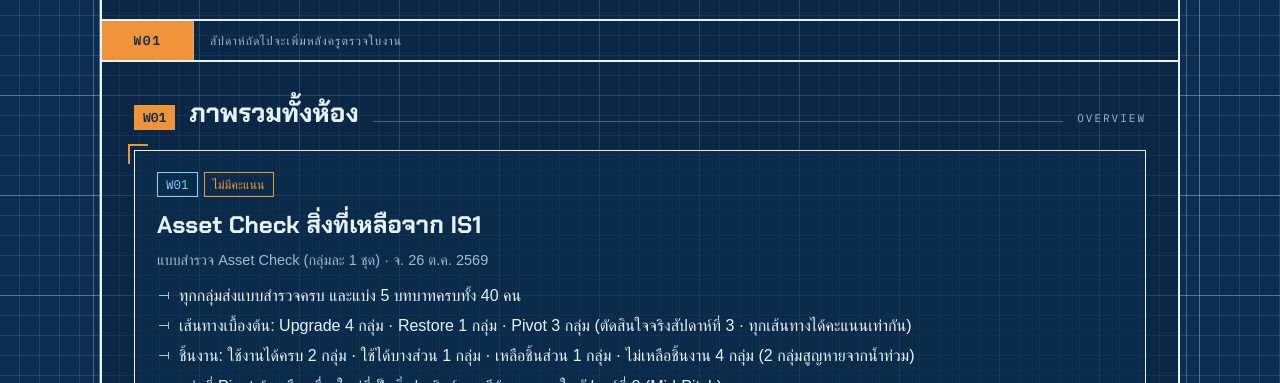
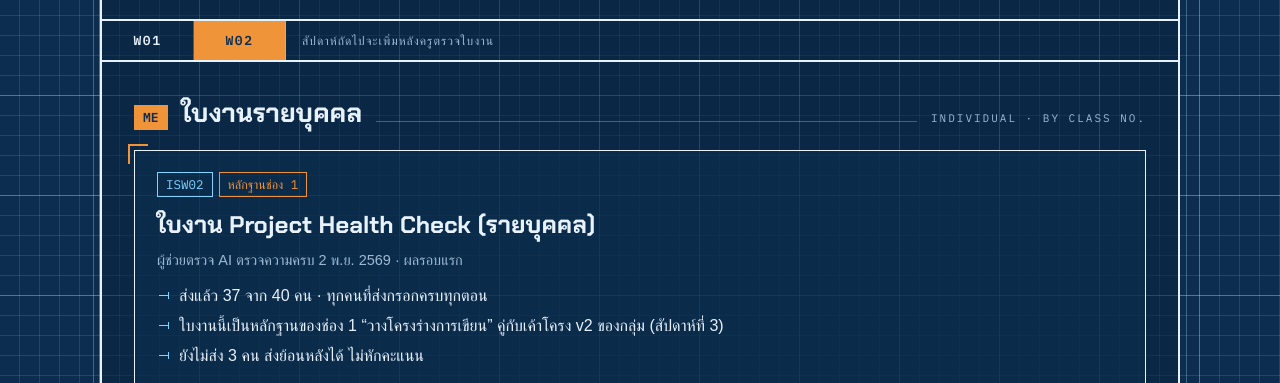
Before and after one commit to watpolprot-cloud/is2-the-pitch, a plain HTML site: page reports.html in a window 1280 px wide. Shown: the part 204-587 px from the top of the page. Drawn offline with Linux system fonts and the light colour scheme; a web font is replaced by a local one.

Commit message:
หน้ารายงาน: เพิ่มสถานะ ISW02 (W02) ตามเลขที่
Co-Authored-By: Claude Opus 5.5 (1M context) <noreply@anthropic.com>

```diff
--- a/data/reports.js
+++ b/data/reports.js
@@ -379,5 +379,67 @@ window.IS2_REPORTS = [
     ]
    }
   ]
+ },
+ {
+  "week": 2,
+  "code": "W02",
+  "individual": {
+   "code": "ISW02",
+   "title": "ใบงาน Project Health Check (รายบุคคล)",
+   "scored": "หลักฐานช่อง 1",
+   "checked": "ผู้ช่วยตรวจ AI ตรวจความครบ 2 พ.ย. 2569 · ผลรอบแรก",
+   "overview": [
+    "ส่งแล้ว 37 จาก 40 คน · ทุกคนที่ส่งกรอกครบทุกตอน",
+    "ใบงานนี้เป็นหลักฐานของช่อง 1 “วางโครงร่างการเขียน” คู่กับเค้าโครง v2 ของกลุ่ม (สัปดาห์ที่ 3)",
+    "ยังไม่ส่ง 3 คน ส่งย้อนหลังได้ ไม่หักคะแนน"
+   ],
+   "status": {
+    "ok": [
+     1,
+     2,
+     4,
+     5,
+     6,
+     7,
+     9,
+     10,
+     11,
+     12,
+     13,
+     14,
+     15,
+     16,
+     17,
+     19,
+     20,
+     21,
+     22,
+     23,
+     24,
+     25,
+     26,
+     27,
+     28,
+     29,
+     30,
+     31,
+     32,
+     33,
+     34,
+     35,
+     36,
+     37,
+     38,
+     39,
+     40
+    ]
+   },
+   "more": {
+    "3": "ส่งใบงาน W02 (1 หน้า)",
+    "8": "ส่งใบงาน W02 (1 หน้า)",
+    "18": "ส่งใบงาน W02 (1 หน้า)"
+   },
+   "resubmit": "ส่งเพิ่มหรือแก้แล้วส่งใหม่ได้ถึงวันสุดท้ายของภาคเรียน ไม่หักคะแนน · ส่งที่ครูในคาบ ครูสแกนเป็นรอบถัดไป"
+  }
  }
 ];
--- a/reports.html
+++ b/reports.html
@@ -183,18 +183,18 @@ ul li::after{content:"";position:absolute;left:11px;top:calc(.75em - 3px);width:
     const count = p => T.filter(t => t.path === p).length;
     const stats = [['ส่งแล้ว', r.sent || (T.length + '/8')]].concat(paths.map(p => [p.toUpperCase(), count(p) + ' กลุ่ม'])).slice(0, 4);
     const shown = T.filter(t => pathF === 'ALL' || t.path === pathF);
-    $('view').innerHTML =
+    $('view').innerHTML = (r.title ?
       '<section><div class="sh"><span class="no">W' + pad(r.week) + '</span><h2>ภาพรวมทั้งห้อง</h2><span class="dim"></span><small>OVERVIEW</small></div>' +
       '<div class="box crop"><span class="label">' + esc(r.code || ('W' + pad(r.week))) + '</span>' + (r.scored ? '<span class="label o">' + esc(r.scored) + '</span>' : '') +
       '<h3>' + esc(r.title) + '</h3><div class="meta">' + esc([r.sheet, r.date].filter(Boolean).join(' · ')) + '</div>' +
       '<ul>' + (r.overview || []).map(x => '<li>' + esc(x) + '</li>').join('') + '</ul>' +
       '<div class="stats">' + stats.map(s => '<div class="stat"><b>' + esc(s[1]) + '</b><span>' + esc(s[0]) + '</span></div>').join('') + '</div>' +
-      (r.bring ? '<div class="bring"><b>NEXT</b>' + esc(r.bring) + '</div>' : '') + '</div></section>' +
-      indiv(r) +
+      (r.bring ? '<div class="bring"><b>NEXT</b>' + esc(r.bring) + '</div>' : '') + '</div></section>' : '') +
+      indiv(r) + (T.length ?
       '<section><div class="sh"><span class="no">8</span><h2>รายงานรายกลุ่ม</h2><span class="dim"></span><small>TEAM SHEETS</small></div>' +
       (paths.length > 1 ? '<div class="filter">' + ['ALL'].concat(paths).map(p => '<button type="button" data-p="' + esc(p) + '"' + (p === pathF ? ' class="on"' : '') + '>' + (p === 'ALL' ? 'ทุกกลุ่ม' : esc(p.toUpperCase())) + '</button>').join('') + '</div>' : '') +
       '<div class="grid">' + shown.map(card).join('') + '</div>' +
-      '<p class="note">* ครูสรุปจากใบงานที่กลุ่มส่ง · ถ้าข้อมูลกลุ่มไม่ตรงความจริง แจ้งครูในคาบเพื่อแก้ไข</p></section>';
+      '<p class="note">* ครูสรุปจากใบงานที่กลุ่มส่ง · ถ้าข้อมูลกลุ่มไม่ตรงความจริง แจ้งครูในคาบเพื่อแก้ไข</p></section>' : '');
     $('view').querySelectorAll('.filter button').forEach(b => b.onclick = () => { pathF = b.dataset.p; render(); });
   }
 
```
